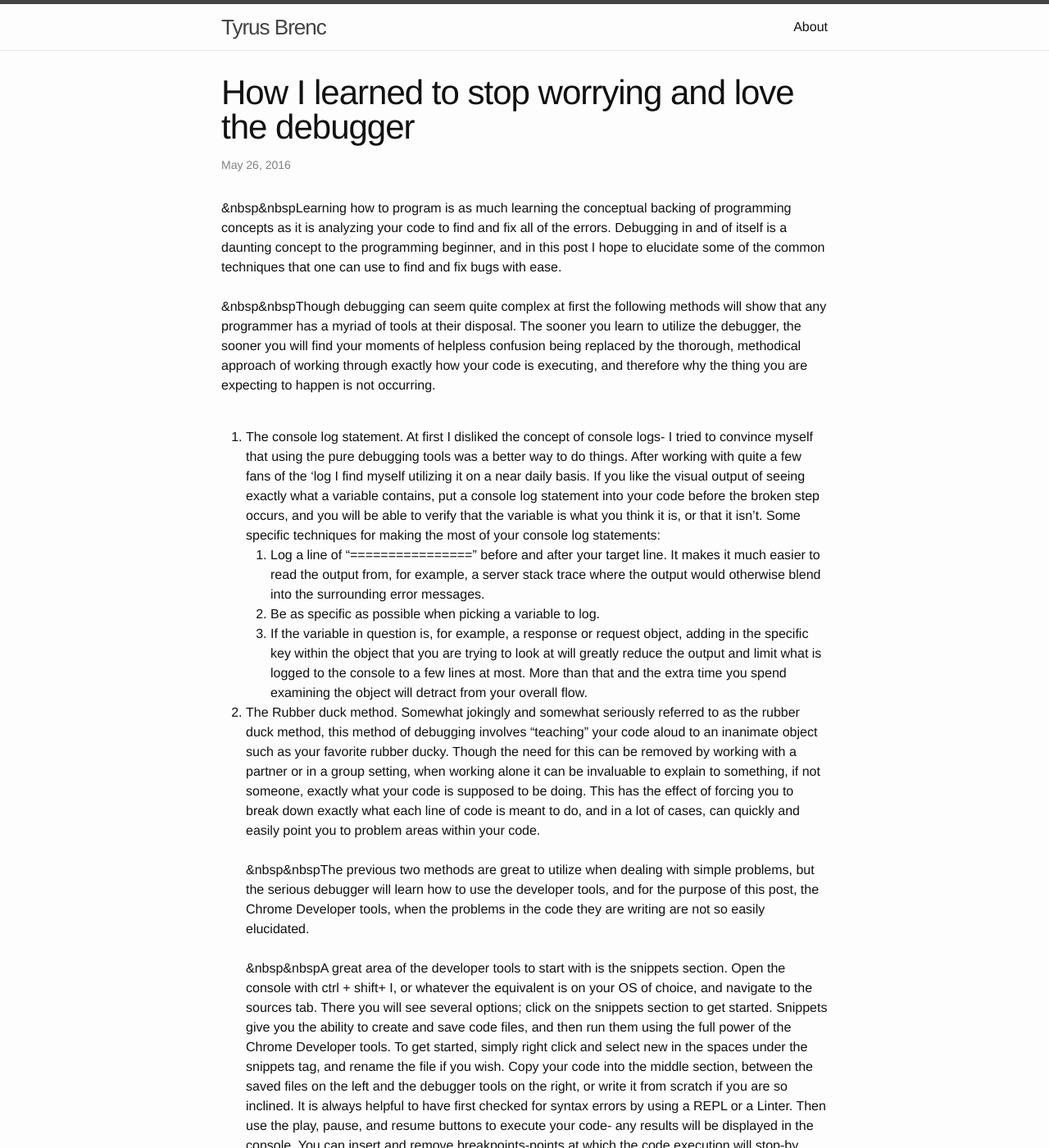
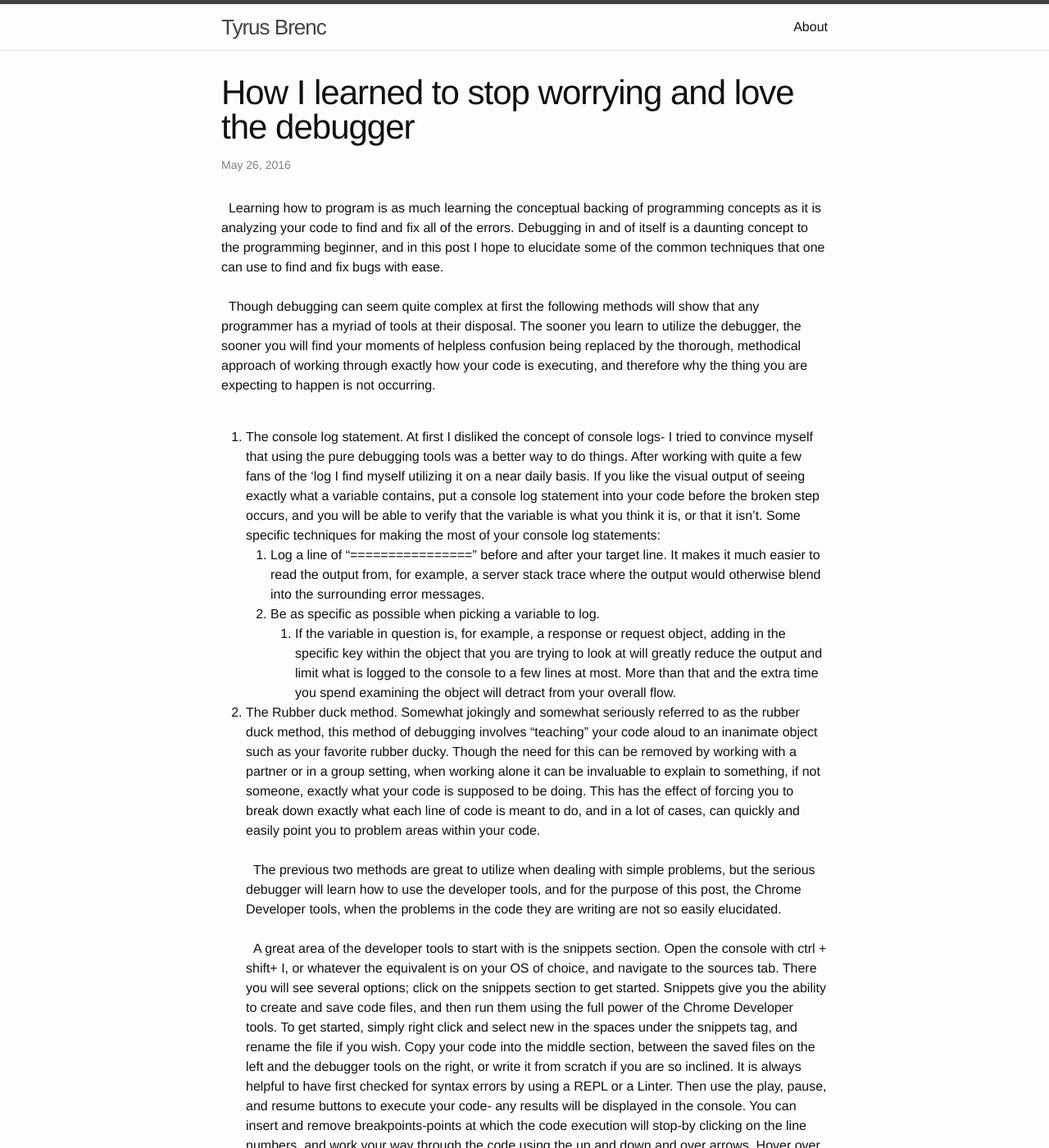
Before and after one commit to akataz/akataz.github.io, a Jekyll site: the page built from _posts/2016-05-26-debugging.markdown, in a window 1280 px wide and 1400 px high. Shown: the whole window at 82% size. Built offline with Jekyll 4.4.1, drawn with Linux system fonts in a browser that asks for light colours; some of the changed text lies outside the part shown.

Commit message:
Fix markdown on debugging post

```diff
--- a/_posts/2016-05-26-debugging.markdown
+++ b/_posts/2016-05-26-debugging.markdown
@@ -5,18 +5,18 @@ date:   2016-05-26 01:51:45 -0400
 categories: debugging
 ---
 
-&nbsp&nbspLearning how to program is as much learning the conceptual backing of programming concepts as it is analyzing your code to find and fix all of the errors.  Debugging in and of itself is a daunting concept to the programming beginner, and in this post I hope to elucidate some of the common techniques that one can use to find and fix bugs with ease.<br /><br />
-&nbsp&nbspThough debugging can seem quite complex at first the following methods will show that any programmer has a myriad of tools at their disposal.  The sooner you learn to utilize the debugger, the sooner you will find your moments of helpless confusion being replaced by the thorough, methodical approach of working through exactly how your code is executing, and therefore why the thing you are expecting to happen is not occurring.<br /><br />
+&nbsp;&nbsp;Learning how to program is as much learning the conceptual backing of programming concepts as it is analyzing your code to find and fix all of the errors.  Debugging in and of itself is a daunting concept to the programming beginner, and in this post I hope to elucidate some of the common techniques that one can use to find and fix bugs with ease.<br /><br />
+&nbsp;&nbsp;Though debugging can seem quite complex at first the following methods will show that any programmer has a myriad of tools at their disposal.  The sooner you learn to utilize the debugger, the sooner you will find your moments of helpless confusion being replaced by the thorough, methodical approach of working through exactly how your code is executing, and therefore why the thing you are expecting to happen is not occurring.<br /><br />
 1. The console log statement.  At first I disliked the concept of console logs- I tried to convince myself that using the pure debugging tools was a better way to do things.  After working with quite a few fans of the 'log I find myself utilizing it on a near daily basis.  If you like the visual output of seeing exactly what a variable contains, put a console log statement into your code before the broken step occurs, and you will be able to verify that the variable is what you think it is, or that it isn't.  Some specific techniques for making the most of your console log statements:<br />
     1. Log a line of “================” before and after your target line.  It makes it much easier to read the output from, for example, a server stack trace where the output would otherwise blend into the surrounding error messages.
     2. Be as specific as possible when picking a variable to log.
-      1. If the variable in question is, for example, a response or request object, adding in the specific key within the object that you are trying to look at will greatly reduce the output and limit what is logged to the console to a few lines at most.  More than that and the extra time you spend examining the object will detract from your overall flow.<br />
+        1. If the variable in question is, for example, a response or request object, adding in the specific key within the object that you are trying to look at will greatly reduce the output and limit what is logged to the console to a few lines at most.  More than that and the extra time you spend examining the object will detract from your overall flow.<br />
 2. The Rubber duck method.  Somewhat jokingly and somewhat seriously referred to as the rubber duck method, this method of debugging involves “teaching” your code aloud to an inanimate object such as your favorite rubber ducky.  Though the need for this can be removed by working with a partner or in a group setting, when working alone it can be invaluable to explain to something, if not someone, exactly what your code is supposed to be doing.  This has the effect of forcing you to break down exactly what each line of code is meant to do, and in a lot of cases,  can quickly and easily point you to problem areas within your code.
 <br /><br />
-&nbsp&nbspThe previous two methods are great to utilize when dealing with simple problems, but the serious debugger will learn how to use the developer tools, and for the purpose of this post, the Chrome Developer tools, when the problems in the code they are writing are not so easily elucidated.
+&nbsp;&nbsp;The previous two methods are great to utilize when dealing with simple problems, but the serious debugger will learn how to use the developer tools, and for the purpose of this post, the Chrome Developer tools, when the problems in the code they are writing are not so easily elucidated.
 <br /><br />
-&nbsp&nbspA great area of the developer tools to start with is the snippets section.  Open the console with ctrl + shift+ I, or whatever the equivalent is on your OS of choice, and navigate to the sources tab.  There you will see several options; click on the snippets section to get started.  Snippets give you the ability to create  and save code files, and then run them using the full power of the Chrome Developer tools.  To get started, simply right click and select new in the spaces under the snippets tag, and rename the file if you wish.  Copy your code into the middle section, between the saved files on the left and the debugger tools on the right, or write it from scratch if you are so inclined.   It is always helpful to have first checked for syntax errors by using a REPL or a Linter.  Then use the play, pause, and resume buttons to  execute your code- any results will be displayed in the console.   You can insert and remove breakpoints-points at which the code execution will stop-by clicking on the line numbers, and work your way through the code using the up and down and over arrows.  Hover over each to see what each one does.  When you have familiarized yourself with the debugging tools by using the console, you can start using the tools to walk through the apps you create- the tools work the same as before but now you can look at all of the different documents that you are working with.
+&nbsp;&nbsp;A great area of the developer tools to start with is the snippets section.  Open the console with ctrl + shift+ I, or whatever the equivalent is on your OS of choice, and navigate to the sources tab.  There you will see several options; click on the snippets section to get started.  Snippets give you the ability to create  and save code files, and then run them using the full power of the Chrome Developer tools.  To get started, simply right click and select new in the spaces under the snippets tag, and rename the file if you wish.  Copy your code into the middle section, between the saved files on the left and the debugger tools on the right, or write it from scratch if you are so inclined.   It is always helpful to have first checked for syntax errors by using a REPL or a Linter.  Then use the play, pause, and resume buttons to  execute your code- any results will be displayed in the console.   You can insert and remove breakpoints-points at which the code execution will stop-by clicking on the line numbers, and work your way through the code using the up and down and over arrows.  Hover over each to see what each one does.  When you have familiarized yourself with the debugging tools by using the console, you can start using the tools to walk through the apps you create- the tools work the same as before but now you can look at all of the different documents that you are working with.
 <br /><br />
-&nbsp&nbspI realize that the explanation I have just provided of the chrome debugger was not very thorough, and to be honest, I did not intend it to be.  Just as with most aspects of programming, you will learn more than I could teach you by trying it for yourself- just know that the power of Google is behind the Chrome Developer tools, and they are designed to be intuitive and user friendly.
+&nbsp;&nbsp;I realize that the explanation I have just provided of the chrome debugger was not very thorough, and to be honest, I did not intend it to be.  Just as with most aspects of programming, you will learn more than I could teach you by trying it for yourself- just know that the power of Google is behind the Chrome Developer tools, and they are designed to be intuitive and user friendly.
 <br /><br />
-&nbsp&nbspStay tuned for a more thorough walkthrough of using the debugger, and all of the different tabs within, coming soon! :)
+&nbsp;&nbsp;Stay tuned for a more thorough walkthrough of using the debugger, and all of the different tabs within, coming soon! :)
```
